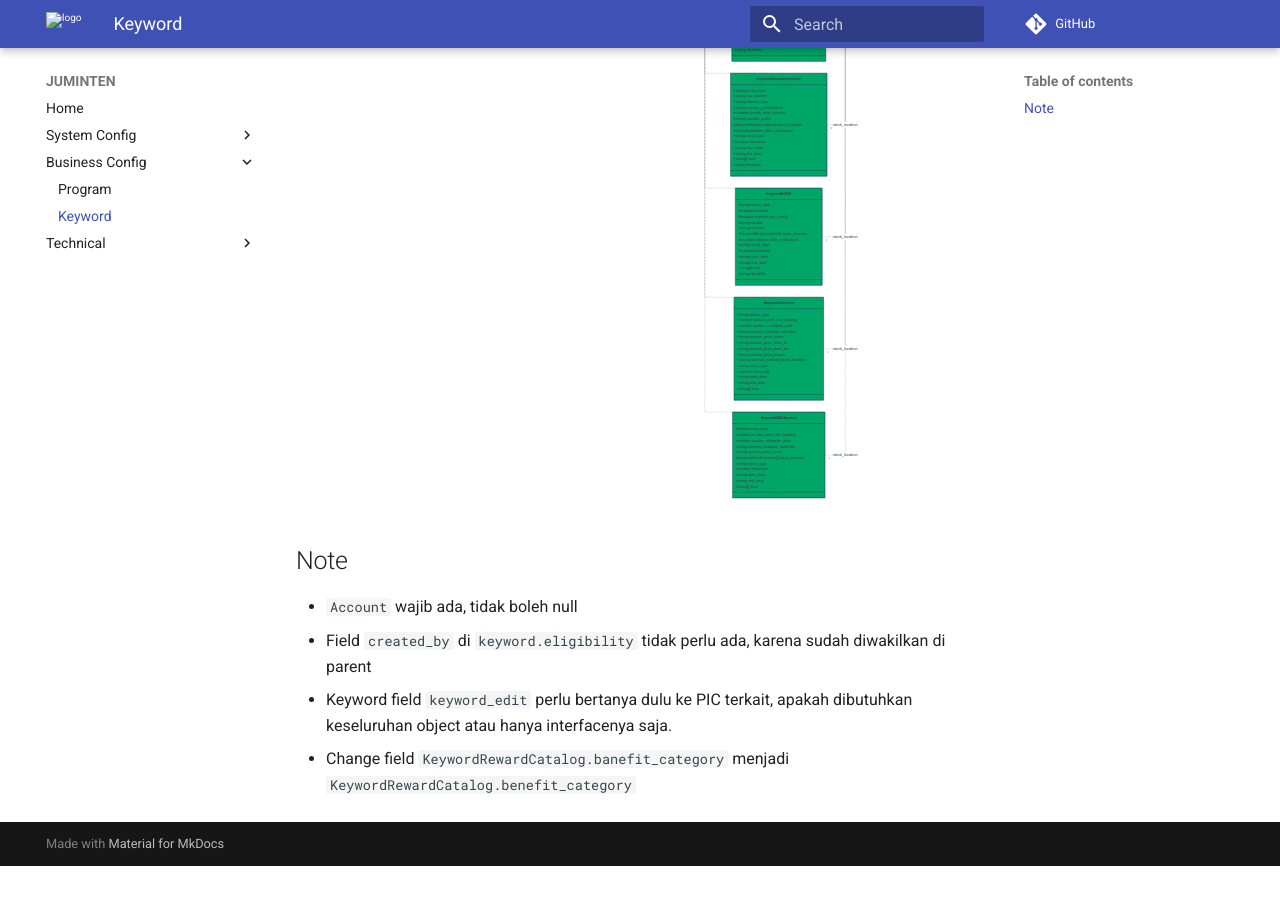
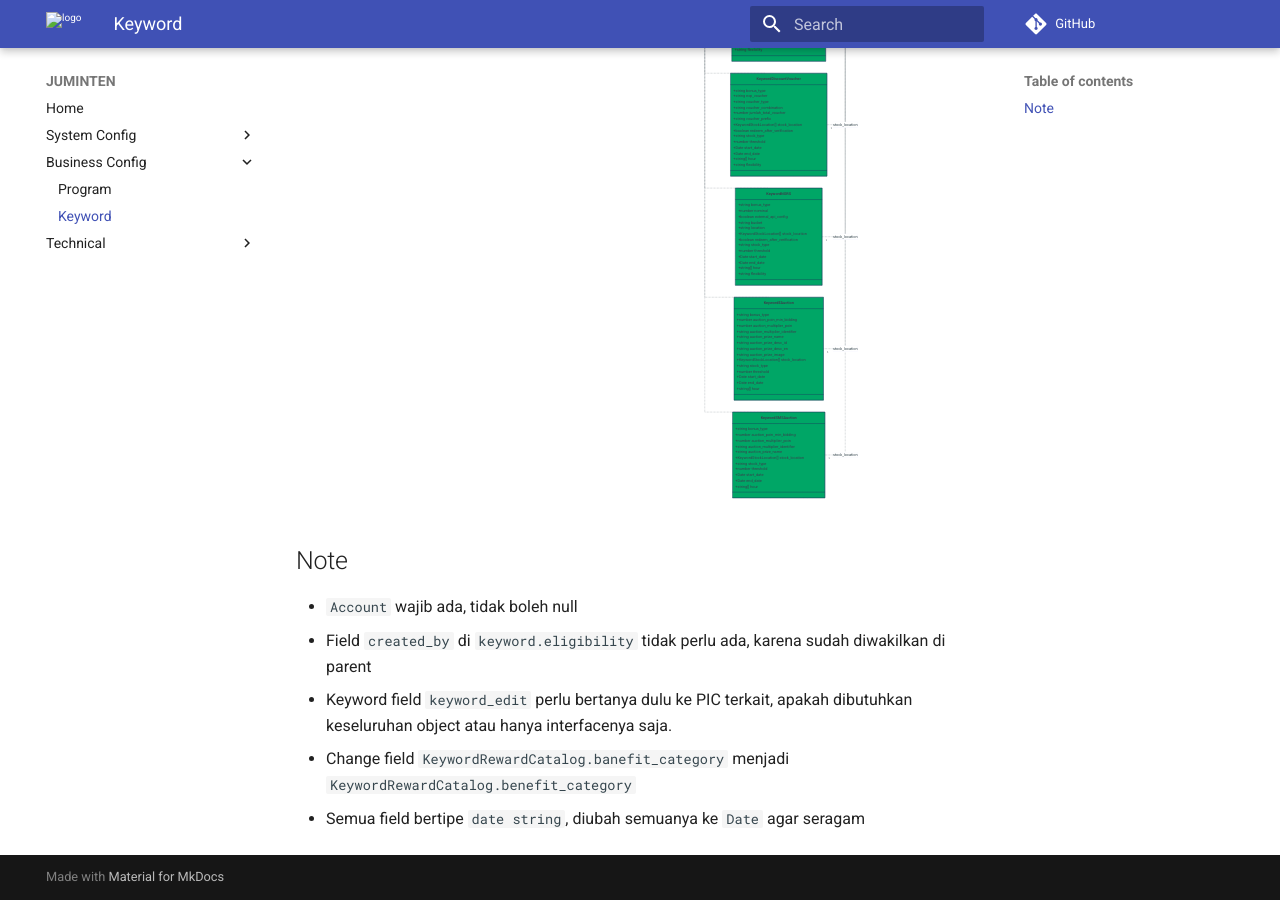
Before and after one commit to theycantrevealus/juminten, an MkDocs documentation site: the page built from specs/schema/keyword.md, in a window 1280 px wide and 900 px high, scrolled down 2371 px. Built offline with MkDocs 1.6.1 and Material for MkDocs 9.7.7, drawn with Linux system fonts in a browser that asks for light colours; comment, search, counter and statistics services are not loaded; before the commit the page ends 3237 px from its top, so only the background shows below that.

Commit message:
feat: update shchema from mkdocs

```diff
--- /dev/null
+++ b/requirements.txt
@@ -0,0 +1,4 @@
+mkdocs==1.6.1
+mkdocs-material
+pymdown-extensions
+mkdocs-panzoom-plugin
--- a/specs/schema/keyword.md
+++ b/specs/schema/keyword.md
@@ -244,8 +244,8 @@
         +Date deleted_at
         +any segmentation_customer_tier_info
         +any segmentation_telkomsel_employee
-        +string flash_sale_start_date
-        +string flash_sale_end_date
+        +Date flash_sale_start_date
+        +Date flash_sale_end_date
         +number flash_sale_poin
         +number flash_sale_quota
         +KeywordMaxRedeemTreshold max_redeem_threshold
@@ -322,8 +322,8 @@
         +string type
         +string[] date
         +string[] time
-        +string start_date
-        +string end_date
+        +Date start_date
+        +Date end_date
         +Date created_at
         +Date updated_at
         +Date deleted_at
@@ -357,8 +357,8 @@
         +boolean redeem_after_verification
         +string stock_type
         +number threshold
-        +string start_date
-        +string end_date
+        +Date start_date
+        +Date end_date
         +string[] hour
         +string flexibility
     }
@@ -372,8 +372,8 @@
         +boolean redeem_after_verification
         +string stock_type
         +number threshold
-        +string start_date
-        +string end_date
+        +Date start_date
+        +Date end_date
         +string[] hour
         +string flexibility
     }
@@ -385,8 +385,8 @@
         +boolean redeem_after_verification
         +string stock_type
         +number threshold
-        +string start_date
-        +string end_date
+        +Date start_date
+        +Date end_date
         +string[] hour
         +string flexibility
     }
@@ -400,8 +400,8 @@
         +KeywordStockLocation[] stock_location
         +string stock_type
         +number threshold
-        +string start_date
-        +string end_date
+        +Date start_date
+        +Date end_date
         +string[] hour
         +string flexibility
         +number bonus_quantity
@@ -420,8 +420,8 @@
         +KeywordStockLocation[] stock_location
         +string stock_type
         +number threshold
-        +string start_date
-        +string end_date
+        +Date start_date
+        +Date end_date
         +string[] hour
         +string flexibility
     }
@@ -434,8 +434,8 @@
         +boolean redeem_after_verification
         +string stock_type
         +number threshold
-        +string start_date
-        +string end_date
+        +Date start_date
+        +Date end_date
         +string[] hour
         +string flexibility
     }
@@ -449,8 +449,8 @@
         +boolean redeem_after_verification
         +string stock_type
         +number threshold
-        +string start_date
-        +string end_date
+        +Date start_date
+        +Date end_date
         +string[] hour
         +string flexibility
     }
@@ -465,8 +465,8 @@
         +boolean redeem_after_verification
         +string stock_type
         +number threshold
-        +string start_date
-        +string end_date
+        +Date start_date
+        +Date end_date
         +string[] hour
         +string flexibility
     }
@@ -481,8 +481,8 @@
         +boolean redeem_after_verification
         +string stock_type
         +number threshold
-        +string start_date
-        +string end_date
+        +Date start_date
+        +Date end_date
         +string[] hour
         +string flexibility
     }
@@ -490,12 +490,12 @@
     class KeywordLinkajaVoucher:::subdocument {
         +string bonus_type
         +string partner_voucher_id
-        +string expiry_date
+        +Date expiry_date
         +KeywordStockLocation[] stock_location
         +string stock_type
         +number threshold
-        +string start_date
-        +string end_date
+        +Date start_date
+        +Date end_date
         +string[] hour
         +string flexibility
     }
@@ -507,8 +507,8 @@
         +KeywordStockLocation[] stock_location
         +boolean redeem_after_verification
         +number threshold
-        +string start_date
-        +string end_date
+        +Date start_date
+        +Date end_date
         +string[] hour
         +string flexibility
     }
@@ -524,8 +524,8 @@
         +boolean redeem_after_verification
         +string stock_type
         +number threshold
-        +string start_date
-        +string end_date
+        +Date start_date
+        +Date end_date
         +string[] hour
         +string flexibility
     }
@@ -540,8 +540,8 @@
         +boolean redeem_after_verification
         +string stock_type
         +number threshold
-        +string start_date
-        +string end_date
+        +Date start_date
+        +Date end_date
         +string[] hour
         +string flexibility
     }
@@ -558,8 +558,8 @@
         +KeywordStockLocation[] stock_location
         +string stock_type
         +number threshold
-        +string start_date
-        +string end_date
+        +Date start_date
+        +Date end_date
         +string[] hour
     }
 
@@ -572,8 +572,8 @@
         +KeywordStockLocation[] stock_location
         +string stock_type
         +number threshold
-        +string start_date
-        +string end_date
+        +Date start_date
+        +Date end_date
         +string[] hour
     }
 
@@ -690,3 +690,4 @@
 - Field `created_by` di `keyword.eligibility` tidak perlu ada, karena sudah diwakilkan di parent
 - Keyword field `keyword_edit` perlu bertanya dulu ke PIC terkait, apakah dibutuhkan keseluruhan object atau hanya interfacenya saja.
 - Change field `KeywordRewardCatalog.banefit_category` menjadi `KeywordRewardCatalog.benefit_category`
+- Semua field bertipe `date string`, diubah semuanya ke `Date` agar seragam
```
Also changed, not shown: site/schema/keyword/index.html, site/search/search_index.json, 1 other file.
